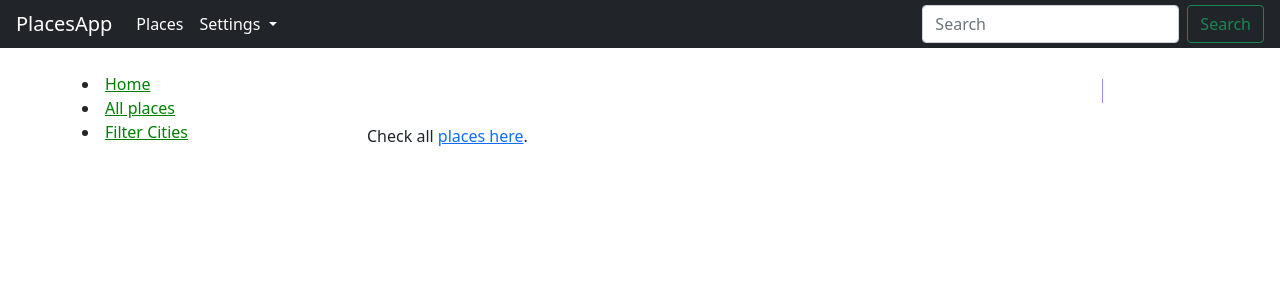
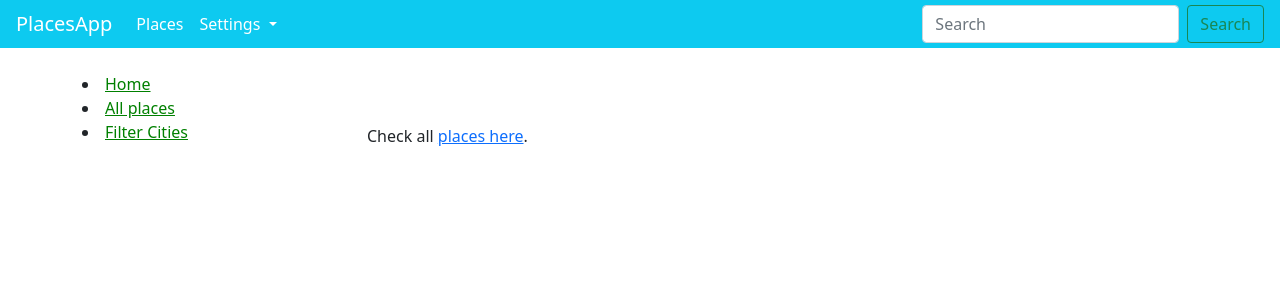
Before and after one commit to logeswari5/Placesapp-django, a Django app: page /places/ in a window 1280 px wide. Shown: the top 300 px of the page. Run offline with Django 3.2, Linux system fonts and the light colour scheme.

Commit message:
Change bg color in navbar

```diff
--- a/places/templates/base.html
+++ b/places/templates/base.html
@@ -15,7 +15,7 @@
 </head>
 <body>
 
-<nav class="navbar navbar-expand-lg p-1 navbar-dark bg-dark">
+<nav class="navbar navbar-expand-lg p-1 navbar-dark bg-info">
     <div class="container-fluid">
         <a class="navbar-brand" href="{% url 'index' %}">PlacesApp</a>
         <button class="navbar-toggler" type="button" data-bs-toggle="collapse" data-bs-target="#navbarSupportedContent"
```
